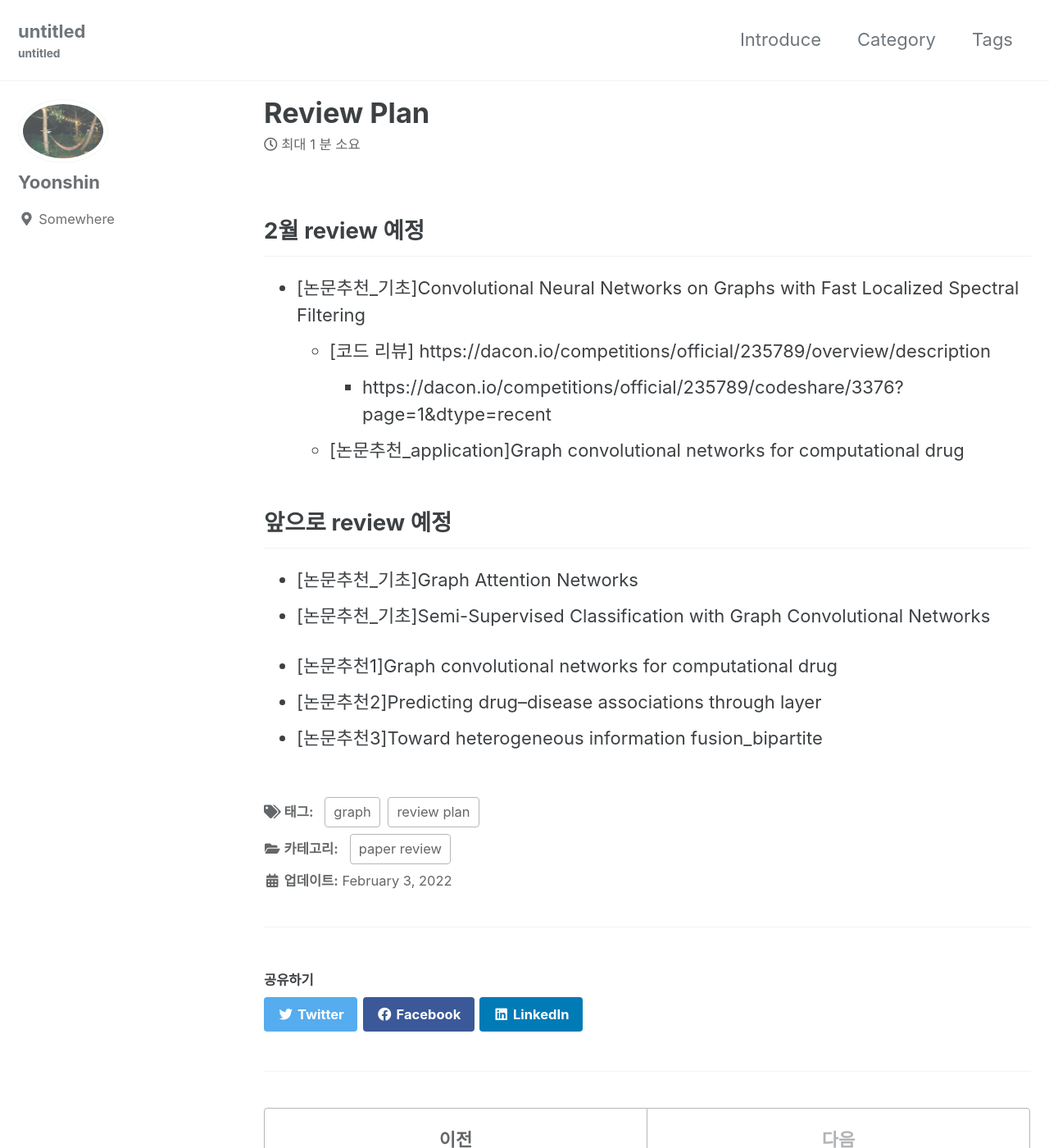
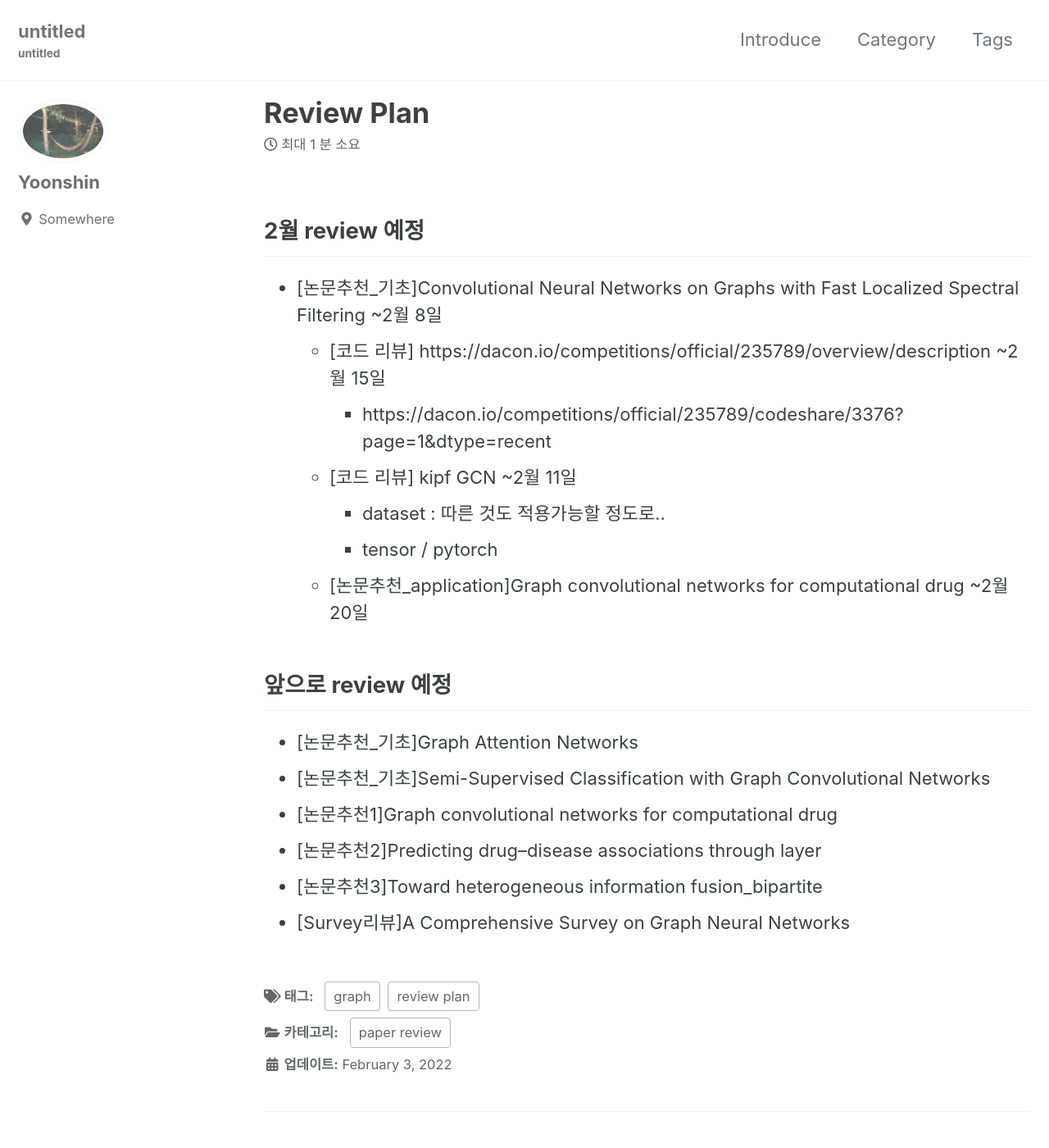
Before and after one commit to Kwakyoonshin/Kwakyoonshin.github.io, a Jekyll site: the page built from _posts/2022-02-03-[review plan].md, in a window 1280 px wide and 1400 px high. Shown: the whole window at 82% size. Built offline with Jekyll 4.4.1, drawn with Linux system fonts in a browser that asks for light colours; cached includes are drawn as plain includes.

Commit message:
edit paln

```diff
--- a/_posts/2022-02-03-[review plan].md
+++ b/_posts/2022-02-03-[review plan].md
@@ -14,10 +14,13 @@ tags:
 
 ## 2월 review 예정
 
-- [논문추천_기초]Convolutional Neural Networks on Graphs with Fast Localized Spectral Filtering
-  - [코드 리뷰] https://dacon.io/competitions/official/235789/overview/description
+- [논문추천_기초]Convolutional Neural Networks on Graphs with Fast Localized Spectral Filtering ~2월 8일
+  - [코드 리뷰] https://dacon.io/competitions/official/235789/overview/description ~2월 15일
     - https://dacon.io/competitions/official/235789/codeshare/3376?page=1&dtype=recent
-  - [논문추천_application]Graph convolutional networks for computational drug
+  - [코드 리뷰] kipf GCN ~2월 11일
+    - dataset : 따른 것도 적용가능할 정도로..
+    - tensor / pytorch
+  - [논문추천_application]Graph convolutional networks for computational drug ~2월 20일
 
 
 
@@ -27,7 +30,7 @@ tags:
 
 - [논문추천_기초]Graph Attention Networks
 - [논문추천_기초]Semi-Supervised Classification with Graph Convolutional Networks
-
 - [논문추천1]Graph convolutional networks for computational drug
 - [논문추천2]Predicting drug–disease associations through layer
 - [논문추천3]Toward heterogeneous information fusion_bipartite
+- [Survey리뷰]A Comprehensive Survey on Graph Neural Networks
```
